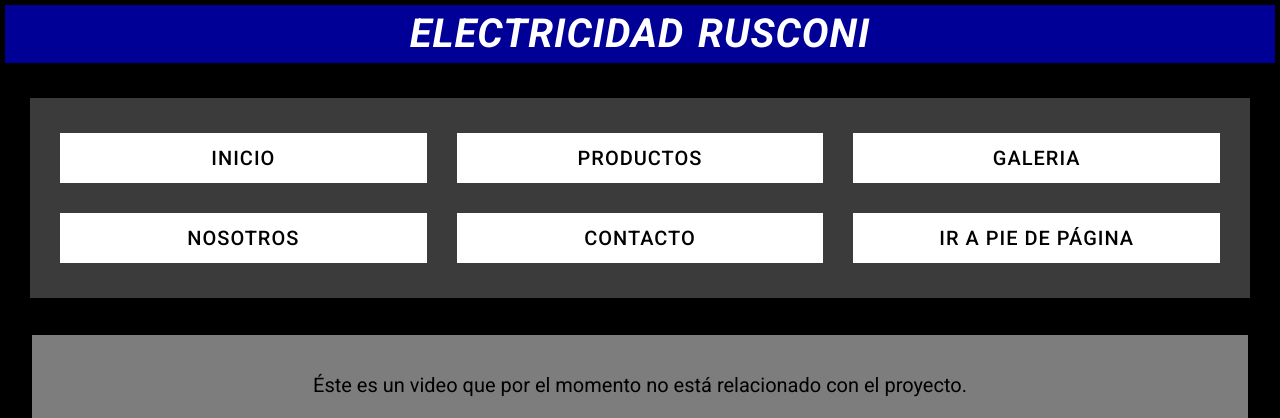
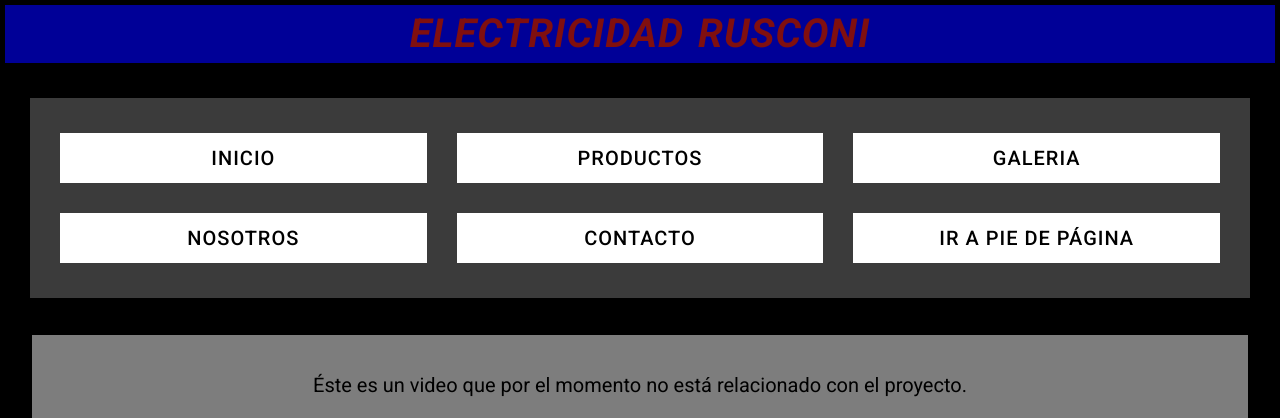
Before and after one commit to JuanCruzRusconi/ProyectoElectricidadRusconi, a plain HTML site: page index.html in a window 1280 px wide. Shown: the top 418 px of the page. Drawn offline with nearby package versions, Linux system fonts and the light colour scheme; grey boxes are pictures that could not be loaded.

Commit message:
first commit in mac 2

```diff
--- a/sass/style.scss
+++ b/sass/style.scss
@@ -3,7 +3,7 @@
 
 body {
   background-color: rgb(0, 0, 0);
-  color: rgb(255, 255, 255);
+  color: rgb(128, 15, 15);
   font-family: "Roboto", sans-serif;
 }
 
```
Also changed, not shown: style/style.css, 1 other file.
